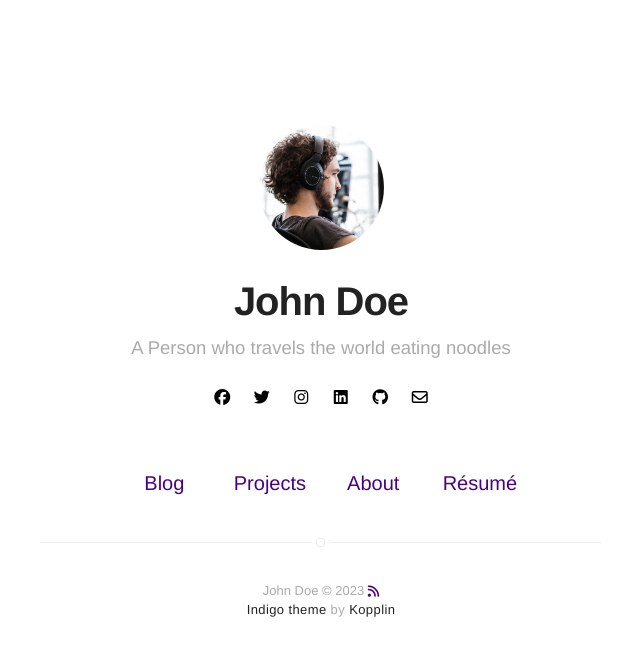
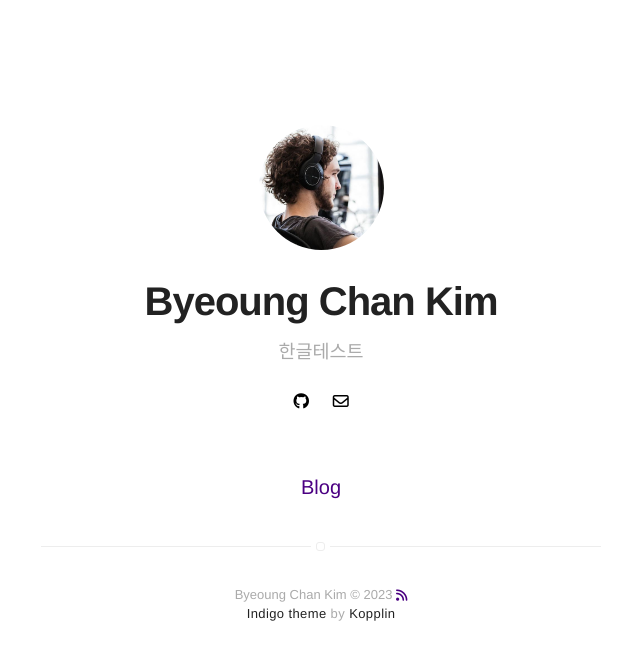
Before and after one commit to byeoungchankim/byeoungchankim.github.io, a Jekyll site: the page built from index.html, in a window 1280 px wide. Shown: the top 660 px of the page, without its empty margins (319-959 px from the left). Built offline with Jekyll 4.4.1, drawn with Linux system fonts in a browser that asks for light colours; nearby versions of some CDN libraries; part of the change alters nothing that is shown.

Commit message:
Update _config.yml

```diff
--- a/_config.yml
+++ b/_config.yml
@@ -1,6 +1,6 @@
 # main text of home
-title: John Doe
-bio: A Person who travels the world eating noodles
+title: Byeoung Chan Kim
+bio: 한글테스트
 
 # twitter summary info
 description: A blog about technology and stuff related
@@ -16,11 +16,11 @@ dark-theme: auto
 
 # If you want to include your resume, set to true
 # and specify source (external or local).
-resume: true
+resume: false
 resume-external: true
 resume-url: https://google.com/?q=my+resume
 
-url: https://sergiokopplin.github.io/indigo
+url: https://byeoungchankim.github.io
 # your url: https://USERNAME.github.io
 
 permalink: /:title/
@@ -34,26 +34,26 @@ disqus:
   categories: [blog, project] # only show disqus for posts that have these categories
 
 # if you don't have any of social below, comment the line
-facebook: myfacebook
-twitter: mytwitter
-instagram: myinstagram
-linkedin: mylinkedin
-github: mygithub
-email: myemail@gmail.com
+# facebook: myfacebook
+# twitter: mytwitter
+# instagram: myinstagram
+# linkedin: mylinkedin
+github: byeoungchankim
+email: kbc625@naver.com
 
-authors:
-  johndoe:
-    name: John Doe
-    bio: A Man who travels the world eating noodles
-    external-image: false
-    picture: assets/images/profile.jpg
-    twitter: johndoe
-  jamesfoster:
-    name: James Foster
-    bio: A Man who develops software with coffee
-    external-image: false
-    picture: assets/images/james.jpg
-    twitter: jamesfoster
+# authors:
+#  johndoe:
+#    name: John Doe
+#    bio: A Man who travels the world eating noodles
+#    external-image: false
+#    picture: assets/images/profile.jpg
+#    twitter: johndoe
+#  jamesfoster:
+#    name: James Foster
+#    bio: A Man who develops software with coffee
+#    external-image: false
+#    picture: assets/images/james.jpg
+#    twitter: jamesfoster
 
 # do you want a larger site? change the option below
 # options: [normal, large] | default: normal
@@ -69,14 +69,14 @@ pagination:
   permalink: "/:num/" # pagination link that will be appended
 
 # if you don't need projects, comment the *projects* configs below
-projects: true
+projects: false
 
 # if you don't need "about" or "blog", comment them out below
-about: true
+about: false
 blog: true
 
 # do you want to show the "read time" of the posts?
-read-time: true
+read-time: false
 
 # do you want to show the "tags" inside the posts?
 show-tags: true
@@ -88,7 +88,7 @@ related: true
 post-advance-links: [blog]
 
 # show author block at the end of a post ?
-show-author: true
+show-author: false
 
 # do you want some animations?
 animation: true
```
